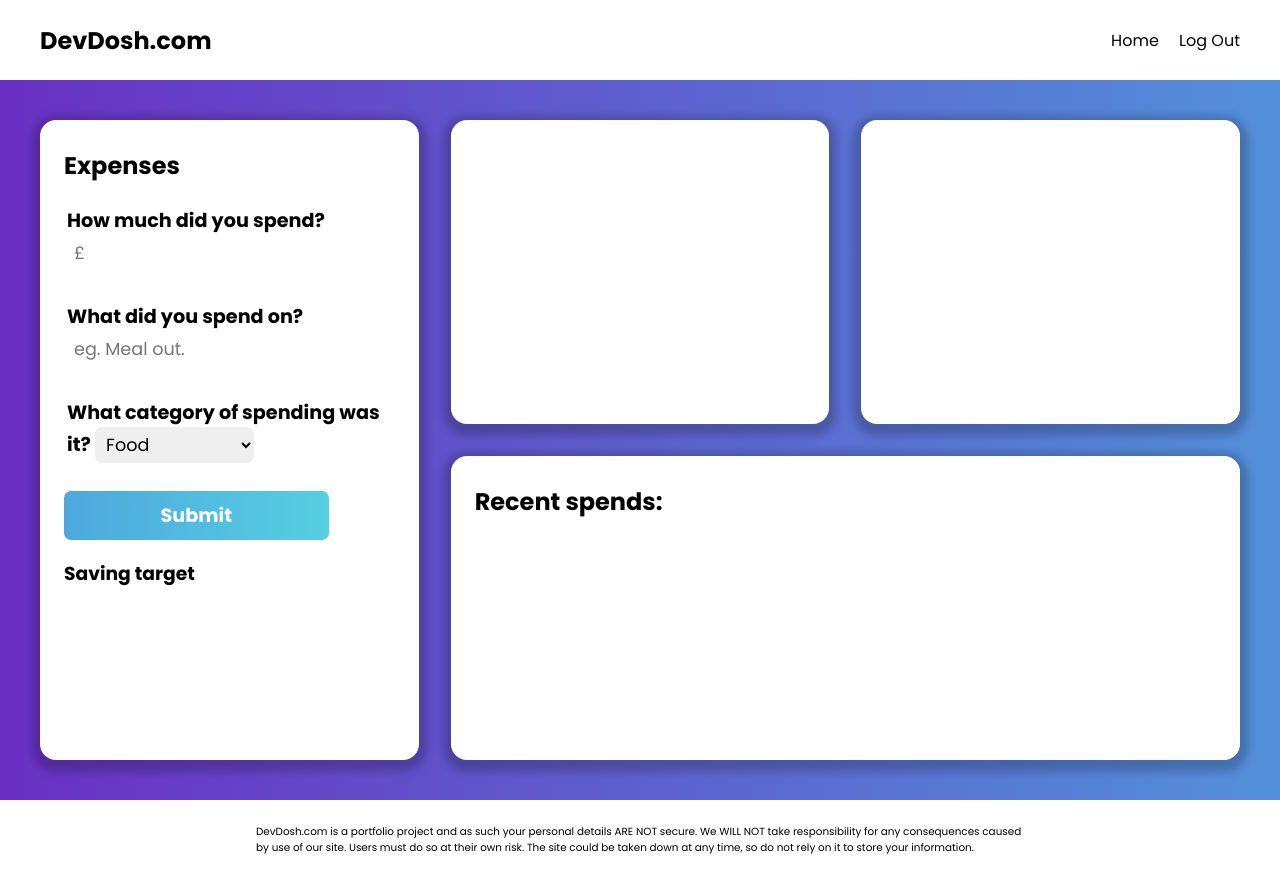
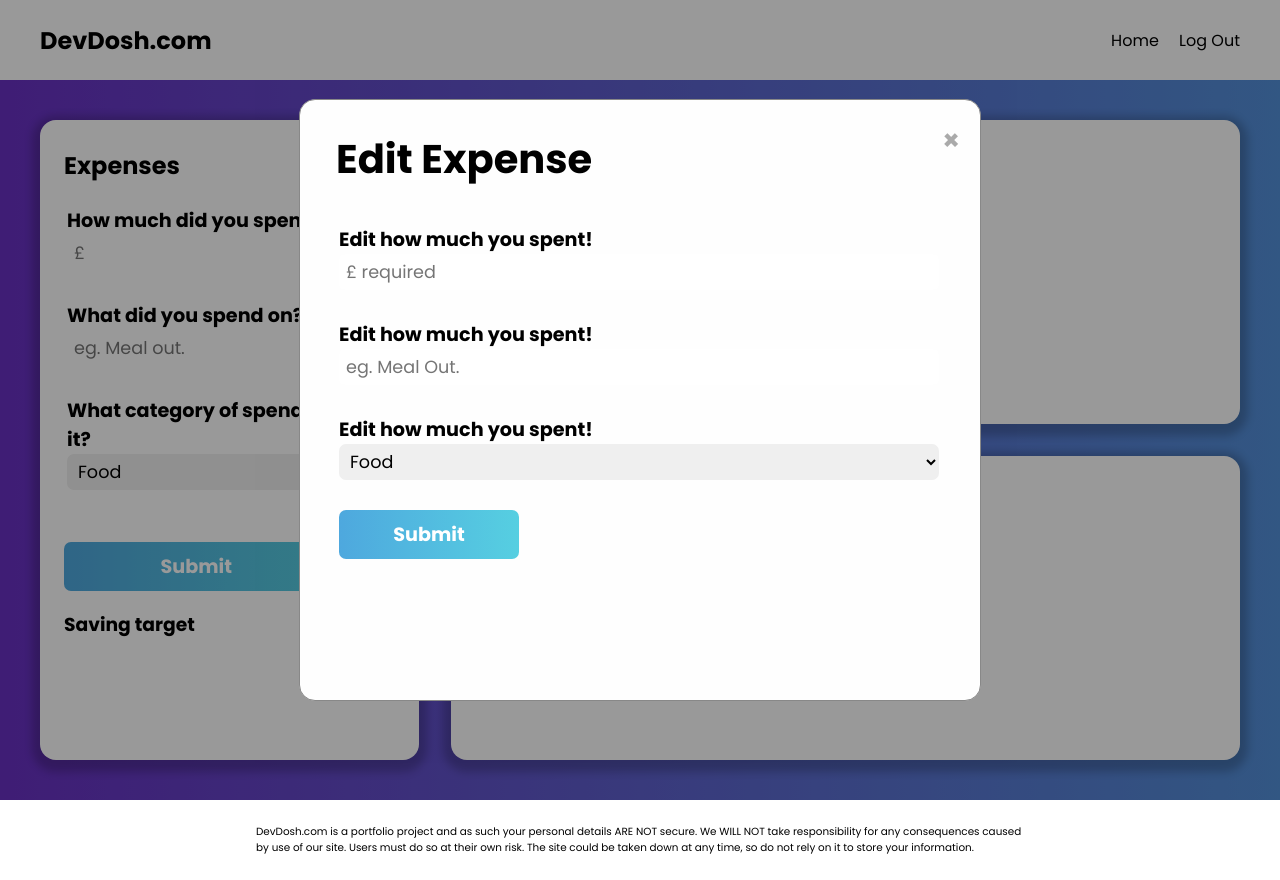
Before and after one commit to jamiecrobb/DevDosh, a website: page index.html in a window 1280 px wide. Drawn offline with nearby package versions, Linux system fonts and the light colour scheme; no server answers; some icons are missing.

Commit message:
Bug fixes

```diff
--- a/index.html
+++ b/index.html
@@ -34,12 +34,12 @@
                             <label for="sum">How much did you spend?</label>
                             <input type="number" id="sum" required placeholder="£" min="1" step="any">
                         </div>
-                        <br>
+
                         <div class="formsection">
                             <label for="item">What did you spend on?</label>
                             <input type="text" id="item" name="item" required placeholder="eg. Meal out.">
                         </div>
-                        <br>
+
                         <div class="formsection">
                             <label for="category">What category of spending was it?</label>
                             <select name="category" id="category" required>
@@ -76,10 +76,49 @@
                 </div>
             </div>
         </section>
+        <section class="expenseModal" id="expenseModal">
+            <div class="modalContent">
+                <span class="close">&times;</span>
+                <form action="#" class="editForm">
+                    <h2>Edit Expense</h2>
+                    <div class="formsection">
+                        <label for="editMoney">Edit how much you spent!</label>
+                        <input type="number" name="editMoney" id="editMoney" placeholder="£ required">
+                    </div>
+
+
+                    <div class="formsection">
+                        <label for="editName">Edit how much you spent!</label>
+                        <input type="text" name="editName" id="editName" placeholder="eg. Meal Out." required>
+                    </div>
+
+                    <div class="formsection">
+                        <label for="editCategory">Edit how much you spent!</label>
+                        <select name="editCategory" id="editCategory" required>
+                            <option value="food">Food</option>
+                            <option value="rent">Rent</option>
+                            <option value="utilities">Utilities</option>
+                            <option value="clothes">Clothes</option>
+                            <option value="gifts">Gifts</option>
+                            <option value="travel">Travel</option>
+                            <option value="misc">Miscellaneous</option>
+                        </select>
+                    </div>
+
+                    <div class="formsection">
+                        <input type="submit">
+                    </div>
+
+                </form>
+            </div>
+
+        </section>
     </main>
     <footer>
         <div class="right">
-            <p>DevDosh.com is a portfolio project and as such your personal details ARE NOT secure. We WILL NOT take responsibility for any consequences caused by use of our site. Users must do so at their own risk. The site could be taken down at any time, so do not rely on it to store your information.</p>
+            <p>DevDosh.com is a portfolio project and as such your personal details ARE NOT secure. We WILL NOT take
+                responsibility for any consequences caused by use of our site. Users must do so at their own risk. The
+                site could be taken down at any time, so do not rely on it to store your information.</p>
         </div>
     </footer>
     <script src="https://cdn.jsdelivr.net/npm/axios/dist/axios.min.js"></script>
--- a/main.css
+++ b/main.css
@@ -119,6 +119,9 @@ select {
 
 .formsection {
   padding: 3px;
+  margin-bottom: 3vh;
+  display: flex;
+  flex-direction: column;
 }
 
 @media (max-width: 414px) {
@@ -262,9 +265,85 @@ svg:hover {
 
 }
 
+/* The Modal (background) */
+.expenseModal {
 
+  /* Hidden by default */
+  position: fixed;
+  /* Stay in place */
+  z-index: 1;
+  /* Sit on top */
+  left: 0;
+  top: 0;
+  width: 100%;
+  /* Full width */
+  height: 100%;
+  /* Full height */
+  overflow: auto;
+  /* Enable scroll if needed */
+  background-color: rgb(0, 0, 0);
+  /* Fallback color */
+  background-color: rgba(0, 0, 0, 0.4);
+  /* Black w/ opacity */
+}
 
+/* Modal Content/Box */
+.modalContent {
+  position: relative;
+  background-color: #fefefe;
+  top: 50%;
+  left: 50%;
+  transform: translate(-50%, -50%);
+  /* 15% from the top and centered */
+  padding: 20px;
+  border: 1px solid #888;
+  width: 50%;
+  height: 70%;
+  border-radius: 2vh;
+  overflow: hidden;
+  /* Could be more or less, depending on screen size */
+}
 
+/* The Close Button */
+.close {
+  color: #aaa;
+  float: right;
+  font-size: 28px;
+  font-weight: bold;
+}
+
+.close:hover,
+.close:focus {
+  color: black;
+  text-decoration: none;
+  cursor: pointer;
+}
+
+.editForm {
+  margin-top: -3vh;
+  margin-left: 2vh;
+}
+
+.editForm>h2 {
+  font-size: 5vh;
+
+}
+
+input[type=submit] {
+  width: 30%;
+  border: none;
+  background: rgb(78, 168, 222);
+  background: linear-gradient(90deg,
+      rgba(78, 168, 222, 1) 0%,
+      rgba(86, 207, 225, 1) 100%);
+  padding: 10px 28px;
+  cursor: pointer;
+  text-align: center;
+  color: white;
+  font-weight: 700;
+  border-radius: 7px;
+  font-size: 1.2em;
+}
 
 /* Animations to fade the snackbar in and out */
 @-webkit-keyframes fadein {
```
Also changed, not shown: app.js (+1 -0 lines).
